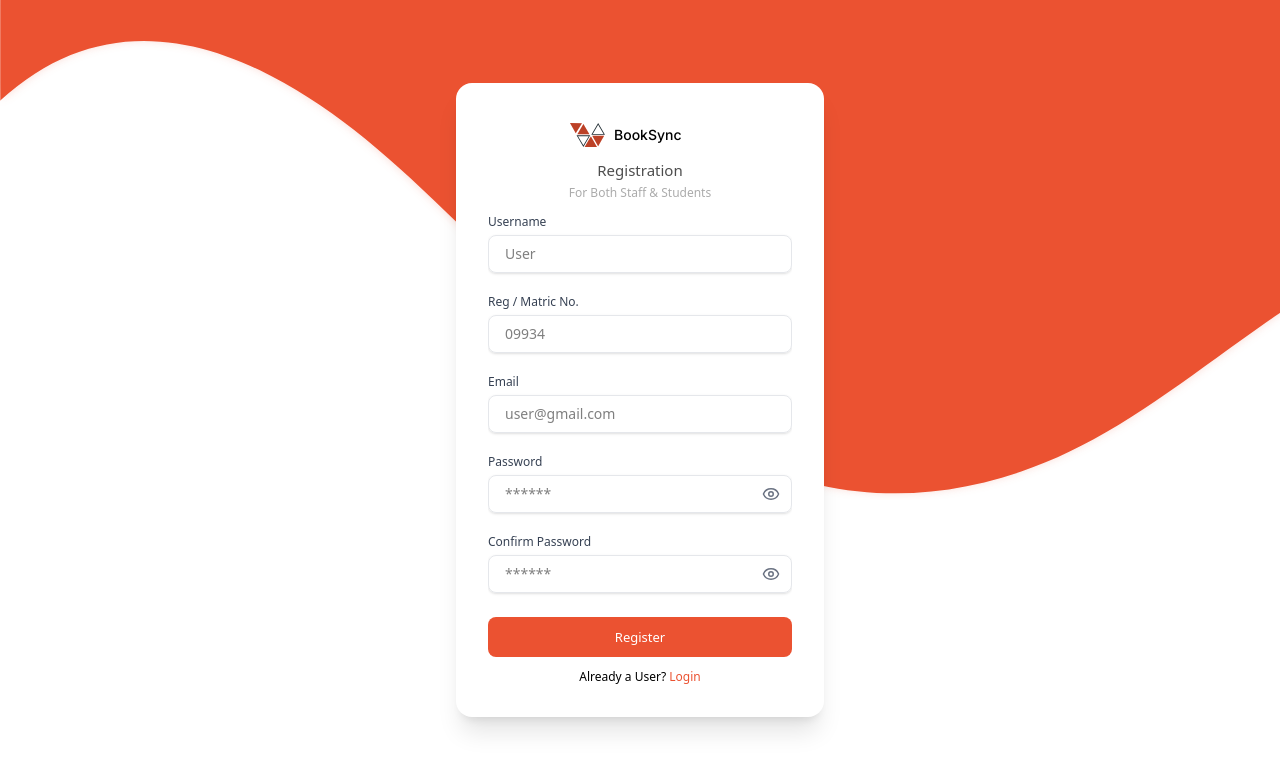
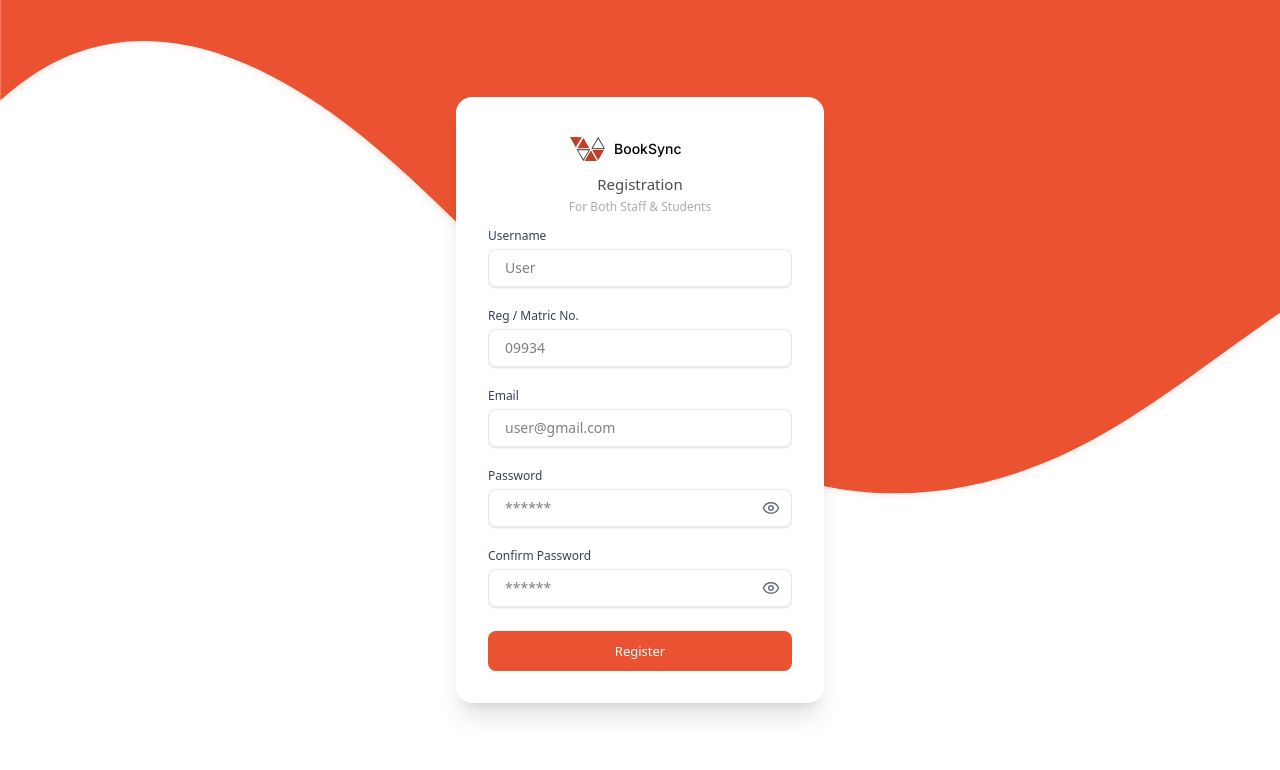
Before and after one commit to Fatokz/E-Library, a React (Vite) app in the folder client/: page /register in a window 1280 px wide. Shown: the top 770 px of the page. Built offline with nearby package versions, Linux system fonts and the light colour scheme; a web font is replaced by a local one.

Commit message:
register

```diff
--- a/client/src/pages/Auth/Register.jsx
+++ b/client/src/pages/Auth/Register.jsx
@@ -1,74 +1,17 @@
-import React, { useState } from "react";
 import TopWave from "../../components/Auth/Topwave";
 import Logo from "../../components/General/Logo";
 import Inputfield from "../../components/Auth/Inputfield";
 import Button from "../../components/General/Button";
 
 const Register = () => {
-  const [formData, setFormData] = useState({
-    username: "",
-    matricNumber: "",
-    email: "",
-    password: "",
-    confirmPassword: "",
-  });
-
-  const [loading, setLoading] = useState(false);
-  const [error, setError] = useState("");
-  const [success, setSuccess] = useState("");
-
-  const handleChange = (e) => {
-    setFormData({ ...formData, [e.target.name]: e.target.value });
-  };
-
-  const handleSubmit = async (e) => {
-    e.preventDefault();
-    setLoading(true);
-    setError("");
-    setSuccess("");
-
-    try {
-      const res = await fetch(
-        "https://us-central1-e-library-3454c.cloudfunctions.net/registerUser",
-        {
-          method: "POST",
-          headers: {
-            "Content-Type": "application/json",
-          },
-          body: JSON.stringify(formData),
-        }
-      );
-
-      const data = await res.json();
-
-      if (!res.ok) {
-        setError(data.error || "Registration failed");
-      } else {
-        setSuccess("Your account has been successfully created.");
-        setFormData({
-          username: "",
-          matricNumber: "",
-          email: "",
-          password: "",
-          confirmPassword: "",
-        });
-      }
-    } catch (err) {
-      setError("Network error, please try again later");
-    } finally {
-      setLoading(false);
-    }
-  };
-
   return (
     <div className="relative min-h-screen bg-gradient-to-b to-[#ffffff] text-white flex flex-col gap-5 items-center justify-center">
       <TopWave />
-      <form
-        onSubmit={handleSubmit}
-        className="w-92 max-w-md mx-auto h-auto min-h-[32rem] flex flex-col gap-3 bg-white rounded-2xl shadow-xl p-8 z-50 transition-all duration-300"
-      >
-        <div className="flex flex-col gap-1 justify-center items-center">
-          <Logo />
+      <form className="w-92 max-w-md mx-auto h-auto min-h-[32rem] flex flex-col gap-3 bg-white rounded-2xl shadow-xl p-8 z-50 transition-all duration-300">
+        <div className="flex w-full flex-col gap-1 ">
+          <div className="flex justify-center">
+            <Logo />
+          </div>
           <div className="text-center flex flex-col gap-1">
             <h3 className="text-darkgray text-[15px]">Registration</h3>
             <p className="text-gray text-xs">For Both Staff & Students</p>
@@ -82,56 +25,35 @@ const Register = () => {
               placeholder="User"
               type="text"
               name="username"
-              value={formData.username}
-              onChange={handleChange}
             />
             <Inputfield
               title="Reg / Matric No."
               placeholder="09934"
               type="text"
               name="matricNumber"
-              value={formData.matricNumber}
-              onChange={handleChange}
             />
             <Inputfield
               title="Email"
               placeholder="user@gmail.com"
               type="email"
               name="email"
-              value={formData.email}
-              onChange={handleChange}
             />
             <Inputfield
               title="Password"
               placeholder="******"
               type="password"
               name="password"
-              value={formData.password}
-              onChange={handleChange}
             />
             <Inputfield
               title="Confirm Password"
               placeholder="******"
               type="password"
               name="confirmPassword"
-              value={formData.confirmPassword}
-              onChange={handleChange}
             />
           </div>
 
-          {error && <p className="text-red-600 text-sm mt-2">{error}</p>}
-          {success && <p className="text-green-600 text-sm mt-2">{success}</p>}
-
           <div className="flex flex-col gap-3 mt-4">
-            <Button type="submit" disabled={loading}>
-              {loading ? "Registering..." : "Register"}
-            </Button>
-            <div className="text-black text-xs text-center">
-              <p>
-                Already a User?{" "}
-                <span className="text-primary cursor-pointer">Login</span>
-              </p>
-            </div>
+            <Button type="submit">Register</Button>
           </div>
         </div>
       </form>
```
